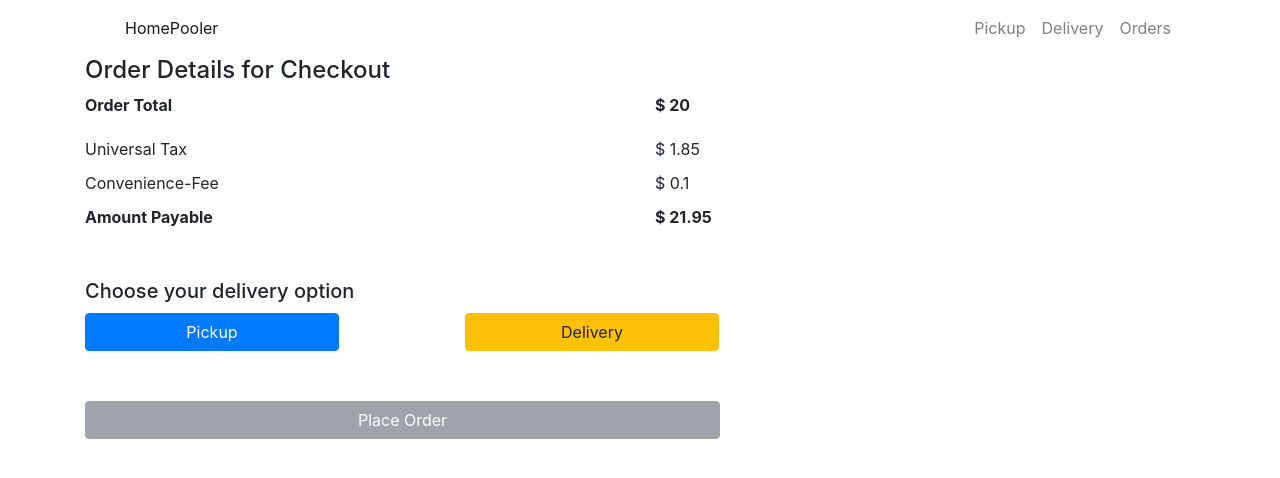
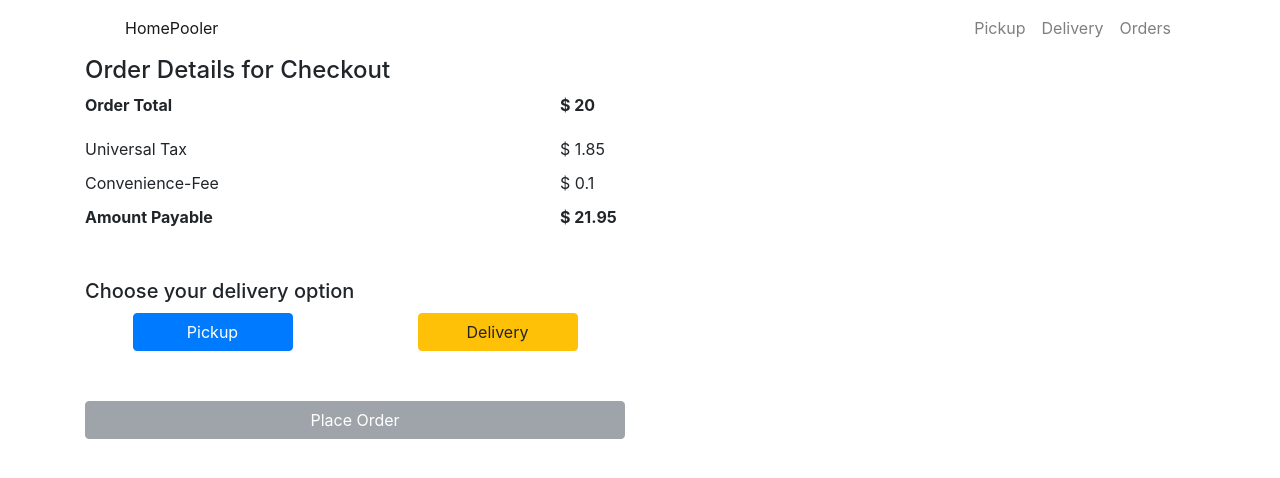
Before and after one commit to ahuja101992/275-lab2-cartpool, a React (Create React App) app in the folder client/: page /homepooler/checkout in a window 1280 px wide. Shown: the top 478 px of the page. Built offline with nearby package versions, Linux system fonts and the light colour scheme.

Commit message:
UI Changes for 5b and 5.c

```diff
--- a/client/src/components/Checkout/Checkout.js
+++ b/client/src/components/Checkout/Checkout.js
@@ -142,8 +142,7 @@ class Checkout extends Component {
       });
     }
     return (
-      <div>
-        <h4>Order Details for Checkout</h4>
+      <div class="order-checkout--row row">
         <Modal show={this.state.show} onHide={this.handleClose}>
           <Modal.Header closeButton>
             <Modal.Title>Select orders for pickup</Modal.Title>
@@ -193,33 +192,34 @@ class Checkout extends Component {
             </Button>
           </Modal.Footer>
         </Modal>
-        <div class="order-checkout-container">
+        <div class="order-checkout-container col-sm-6">
+          <h4>Order Details for Checkout</h4>
           <div class="order-total row">
-            <div class="col-sm-6 order-total-title">Order Total</div>
-            <div class="col-sm-6 order-total">$ {this.state.price}</div>
+            <div class="col-sm-10 order-total-title">Order Total</div>
+            <div class="col-sm-2 order-total">$ {this.state.price}</div>
           </div>
           <div class="order-service-tax row">
-            <div class="col-sm-6 service-tax">Universal Tax</div>
-            <div class="col-sm-6 service-tax">
+            <div class="col-sm-10 service-tax">Universal Tax</div>
+            <div class="col-sm-2 service-tax">
               $ {this.state.price * 0.0925}
             </div>
           </div>
           <div class="order-convenience-fee row">
-            <div class="col-sm-6 convenience-fee">Convenience-Fee</div>
-            <div class="col-sm-6 convenience-fee">
+            <div class="col-sm-10 convenience-fee">Convenience-Fee</div>
+            <div class="col-sm-2 convenience-fee">
               $ {this.state.price * 0.005}
             </div>
           </div>
           <div class="order-final-price row">
-            <div class="col-sm-6 order-total-title">Amount Payable</div>
-            <div class="col-sm-6 order-total">
+            <div class="col-sm-10 order-total-title">Amount Payable</div>
+            <div class="col-sm-2 order-total">
               $ {this.state.price * 1.0975}
             </div>
           </div>
           <div class="delivery-selection-header">
             <h5>Choose your delivery option</h5>
           </div>
-          <div class="button-container row">
+          <div class="button-container row justify-content-around">
             <div class="col-sm-4 pickup-btn">
               <button
                 type="button"
@@ -240,7 +240,7 @@ class Checkout extends Component {
             </div>
           </div>
           <div class="place-order row">
-            <div class="col-sm-7 ">
+            <div class="col-sm-12 ">
               <button
                 disabled={!this.state.deliverySelection}
                 type="button"
--- a/client/src/components/Checkout/checkout.css
+++ b/client/src/components/Checkout/checkout.css
@@ -26,7 +26,7 @@
   margin-top: 40px;
 }
 .selection-btn {
-  width: 254px;
+  width: 100%;
 }
 .order-list {
   margin-bottom: 10px;
```
